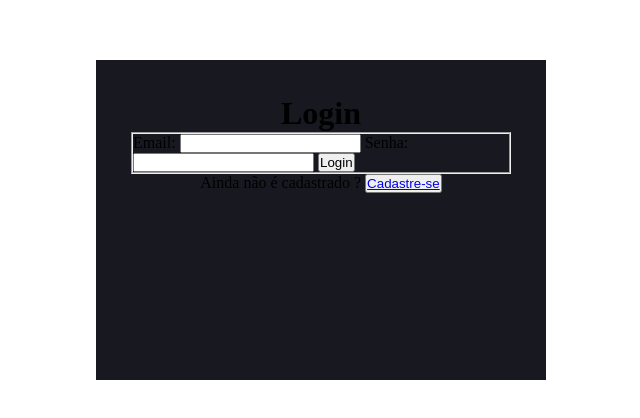
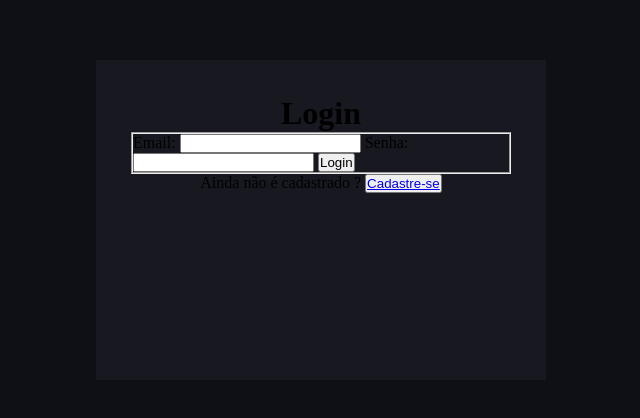
Before and after one commit to joaov1ct0r/chat-application, a website: page src/view/index.html in a window 1280 px wide. Shown: the part 180-598 px from the top of the page, without its empty margins (319-959 px from the left). Drawn offline with Linux system fonts and the light colour scheme.

Commit message:
estilo aplicado ao elemento body

```diff
--- a/src/view/styles/style.css
+++ b/src/view/styles/style.css
@@ -7,6 +7,7 @@
 body {
     height: 100vh;
     width: 100vw;
+    background-color: #0f1015;
 }
 
 body main {
```
